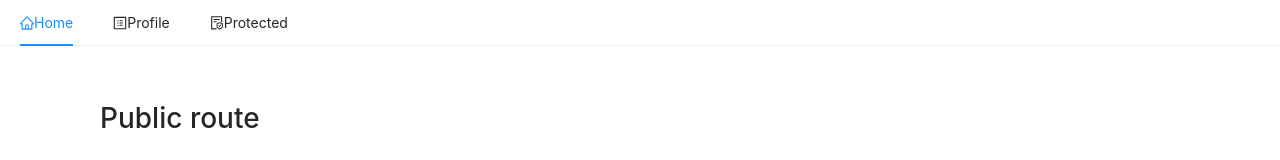
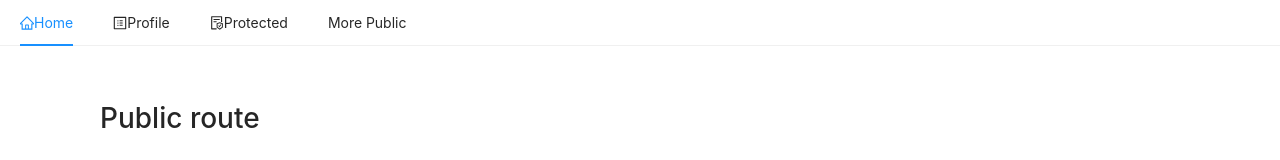
Before and after one commit to rissba05/basic-authentication, a React (Create React App) app: page / in a window 1280 px wide. Shown: the top 160 px of the page. Built offline with nearby package versions, Linux system fonts and the light colour scheme; no server answers; what aws-amplify would draw is missing.

Commit message:
added a 'more public' route/component

```diff
--- /dev/null
+++ b/src/MorePublic.js
@@ -0,0 +1,14 @@
+import Container from './Container';
+import React from 'react';
+
+const MorePublic = () => {
+    return (
+        <Container>
+            <h1>
+                More Public Route
+            </h1>
+        </Container>
+    );
+};
+
+export default MorePublic;
--- a/src/Nav.js
+++ b/src/Nav.js
@@ -44,6 +44,15 @@ const Nav = ({ current }) => {
             Protected
           </Link>
         </Menu.Item>
+        <Menu.Item
+          key='MorePublic'
+        >
+          <Link
+            to='/MorePublic'
+          >
+            More Public
+          </Link>
+        </Menu.Item>
       </Menu>
     </div>
   );
--- a/src/Router.js
+++ b/src/Router.js
@@ -15,6 +15,7 @@ import Nav from './Nav';
 import Public from './Public';
 import Profile from './Profile';
 import Protected from './Protected';
+import MorePublic from './MorePublic';
 
 const Router = () => {
 
@@ -62,6 +63,11 @@ const Router = () => {
         <Route
             element={<Public />}
         />
+        <Route
+          exact
+          path="/MorePublic"
+          element={<MorePublic />}
+        />
       </Routes>
     </HashRouter>
   );
```
